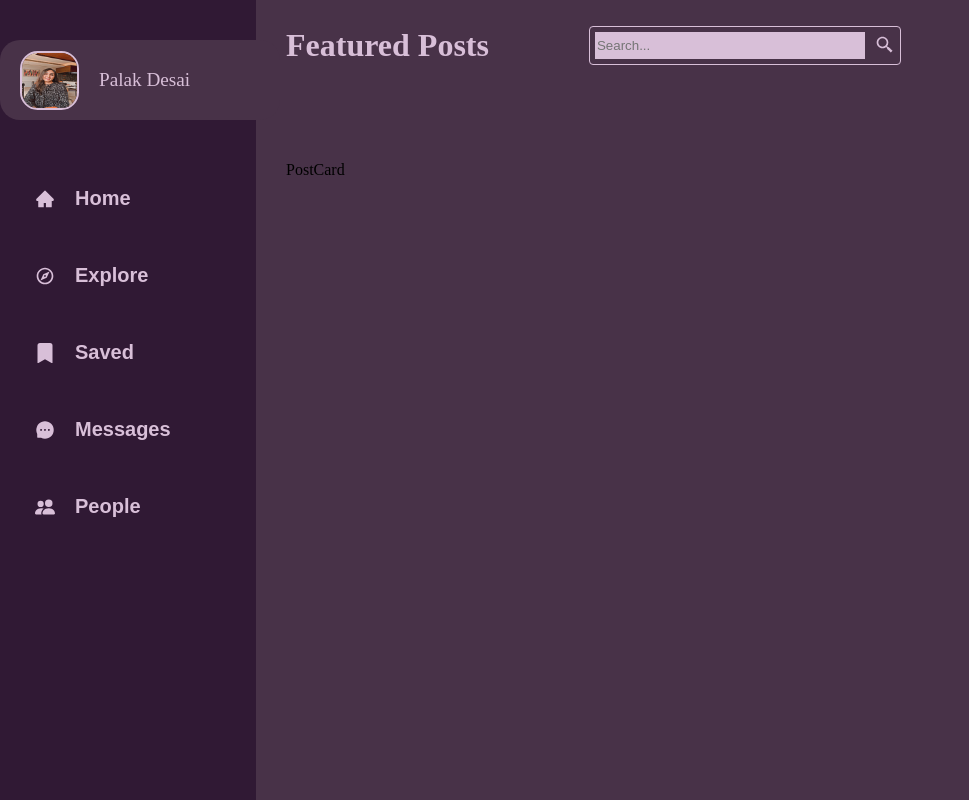
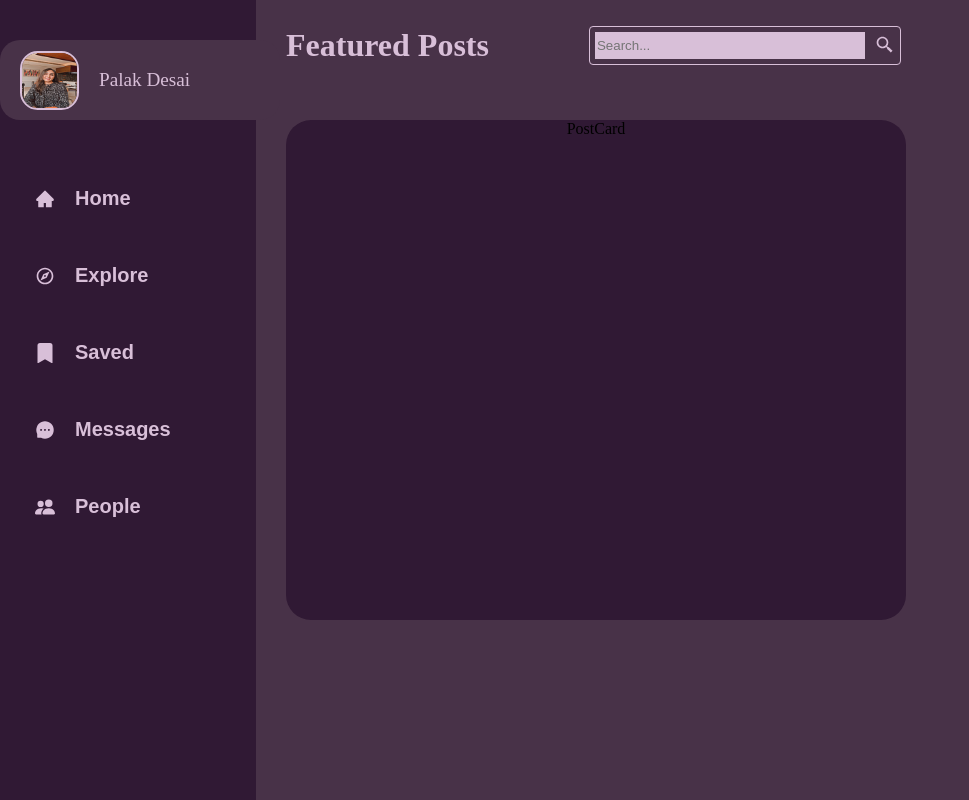
Before and after one commit to palakdesai4501/DigiCafe, a React (Vite) app: page / in a window 1280 px wide. Shown: the whole page, without its empty margins (0-969 px from the left). Built offline with nearby package versions, Linux system fonts and the light colour scheme.

Commit message:
Feature: Added post-card containe

```diff
--- a/src/App.scss
+++ b/src/App.scss
@@ -135,9 +135,14 @@ body {
   cursor: pointer;
 }
 
-.postcard-container{
+.postcard-container {
     display: flex;
     flex-direction: column;
     position: absolute;
-    margin-top: 250px;
+    margin-top: 650px;
+    height: 500px;
+    width: 620px;
+    background-color: $dark_purple;
+    align-items: center;
+    border-radius: 25px;
 }
--- a/src/components/PostCard.jsx
+++ b/src/components/PostCard.jsx
@@ -3,7 +3,7 @@ import React from 'react'
 const PostCard = () => {
   return (
     <div className='postcard-container'>
-      PostCard
+        PostCard
     </div>
   )
 }
```
